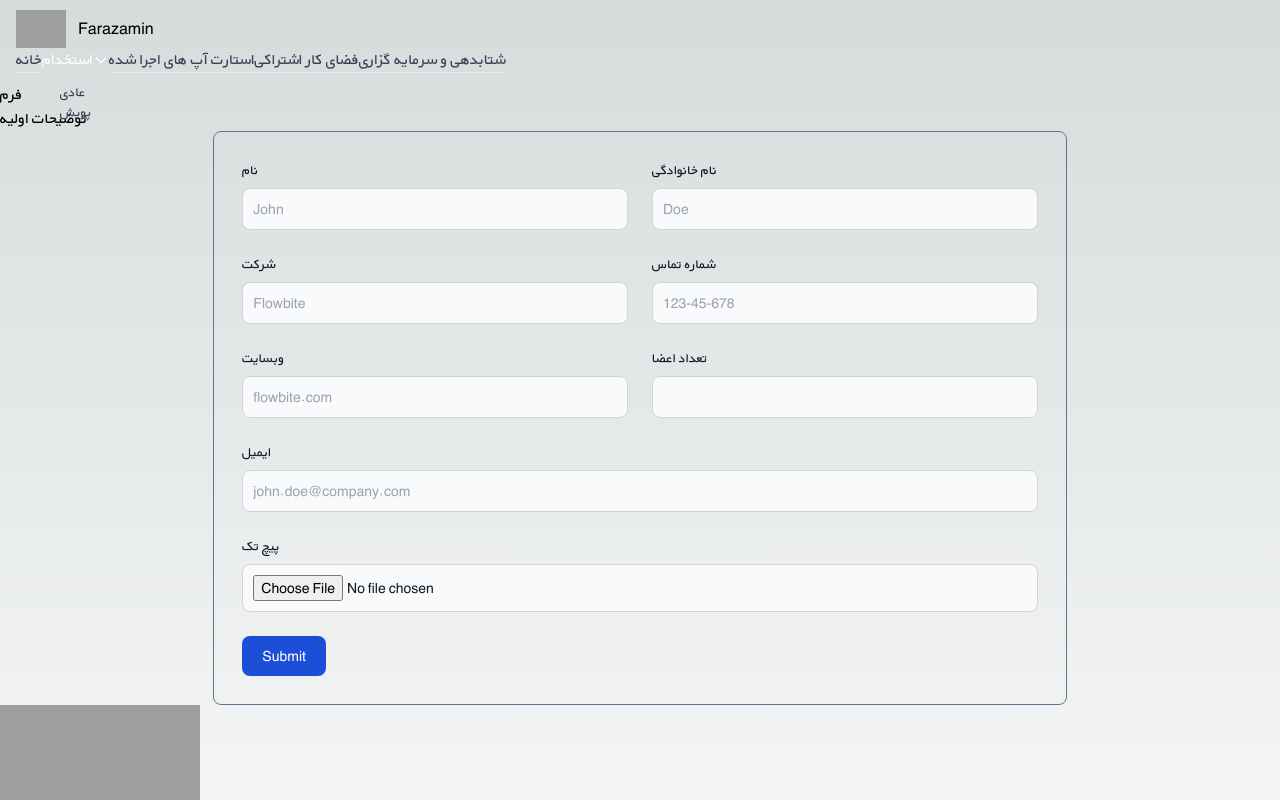
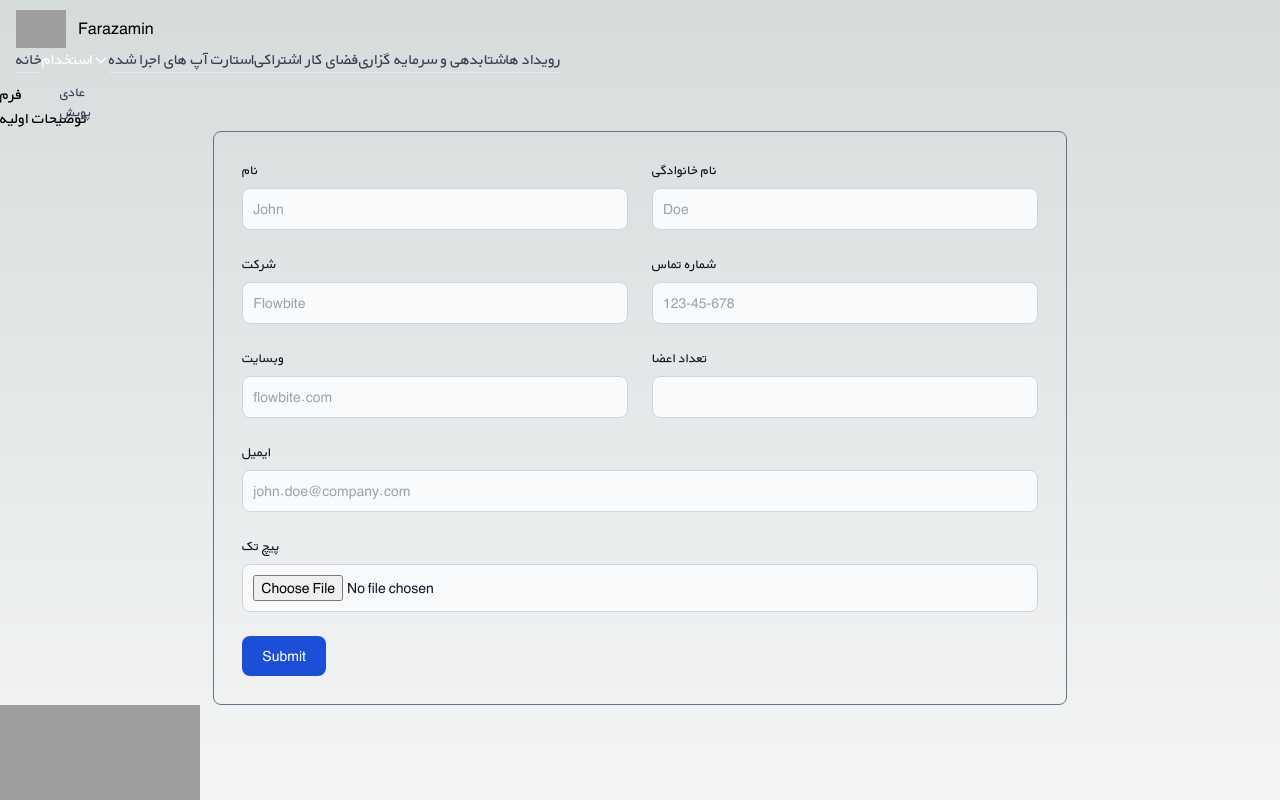
Before and after one commit to sajjad5221/farazaman, a Next.js app: page /invest in a window 1280 px wide. Shown: the top 800 px of the page. Built offline with nearby package versions, Linux system fonts and the light colour scheme; grey boxes are pictures that could not be loaded.

Commit message:
add events page to header items

```diff
--- a/Components/header/Header.tsx
+++ b/Components/header/Header.tsx
@@ -9,6 +9,8 @@ export default function Header() {
     { type: "normal", itemName: "استارت آپ های اجرا شده", href: "/startups" },
     { type: "normal", itemName: "فضای کار اشتراکی", href: "/workspace" },
     { type: "normal", itemName: "شتابدهی و سرمایه گزاری", href: "/invest" },
+    { type: "normal", itemName: "رویداد ها", href: "/events" },
+
   ];
   return (
     <header>
```
